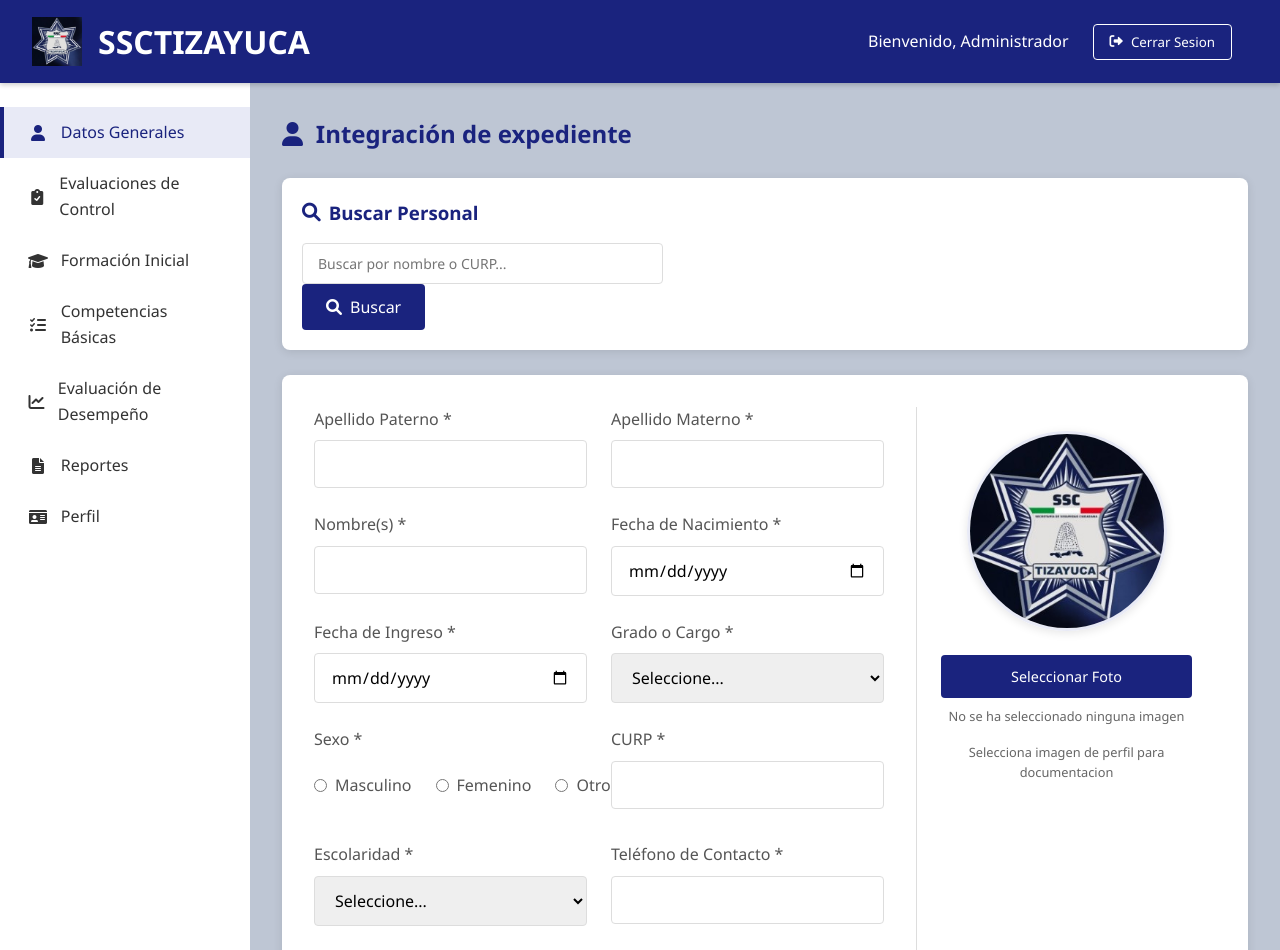
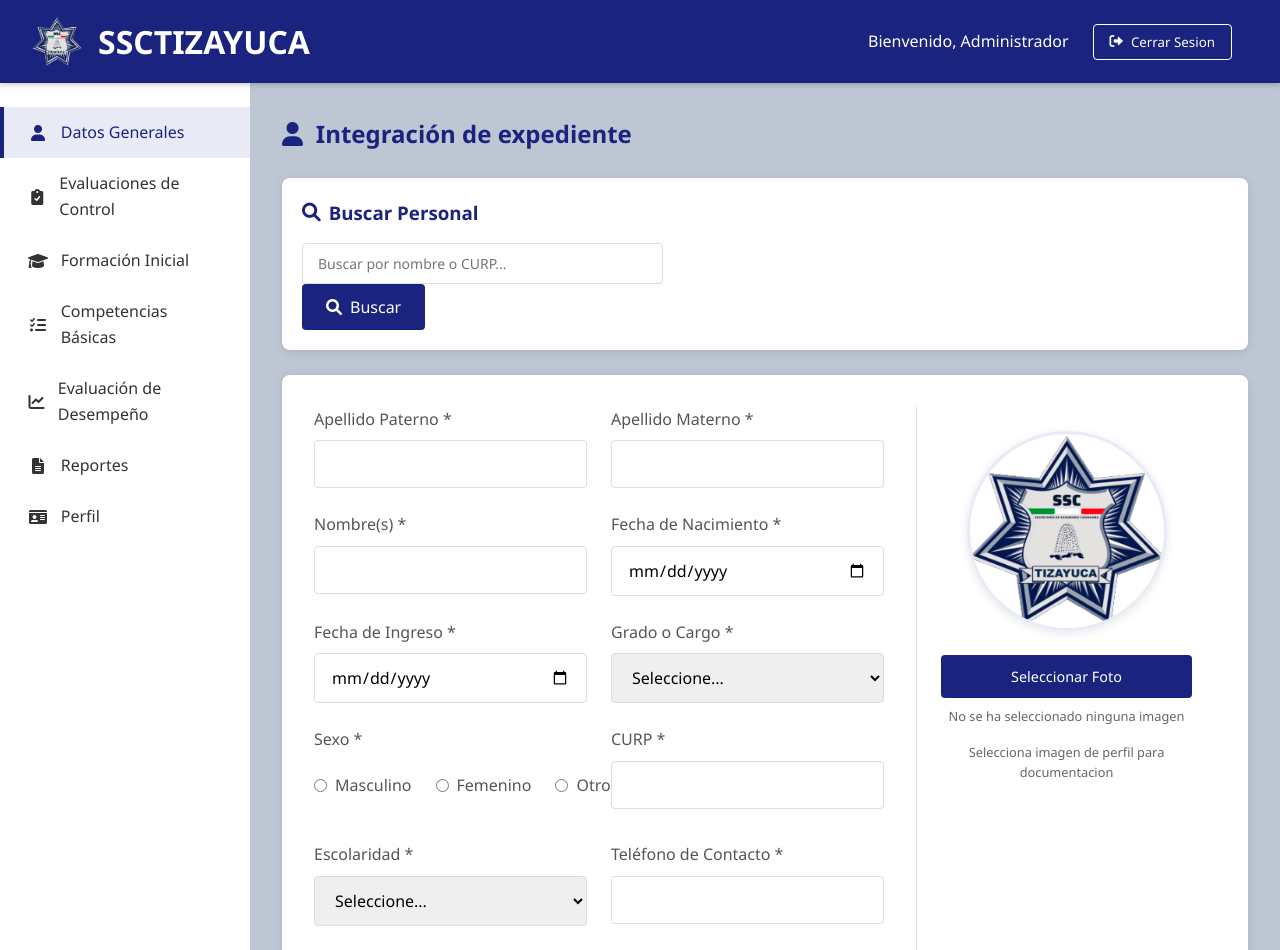
Before and after one commit to angelsat248-bot/ssctizayuca, a website with bundled scripts: page index.html in a window 1280 px wide. Shown: the top 950 px of the page. Built offline with nearby package versions, Linux system fonts and the light colour scheme; sample sign-in values are in the browser's storage.

Commit message:
cambios de logos

```diff
--- a/index.html
+++ b/index.html
@@ -11,7 +11,7 @@
     <div class="dashboard">
         <header class="header">
             <div class="logo">
-                <img src="img/logo1.jpg" alt="Escudo Policial" class="logo-img">
+                <img src="img/LOGOSCC.png" alt="Escudo Policial" class="logo-img">
                 <h1>SSCTIZAYUCA</h1>
             </div>
             <nav class="user-menu">
@@ -224,7 +224,7 @@
 
                             <div class="photo-upload">
                                 <div class="photo-preview">
-                                    <img id="fotoPreview" src="img/logo1.jpg" alt="Foto de perfil">
+                                    <img id="fotoPreview" src="img/LOGOSCC.png" alt="Foto de perfil">
                                 </div>
                                 <div class="upload-btn-wrapper">
                                     <button type="button" class="btn-upload">Seleccionar Foto</button>
```
